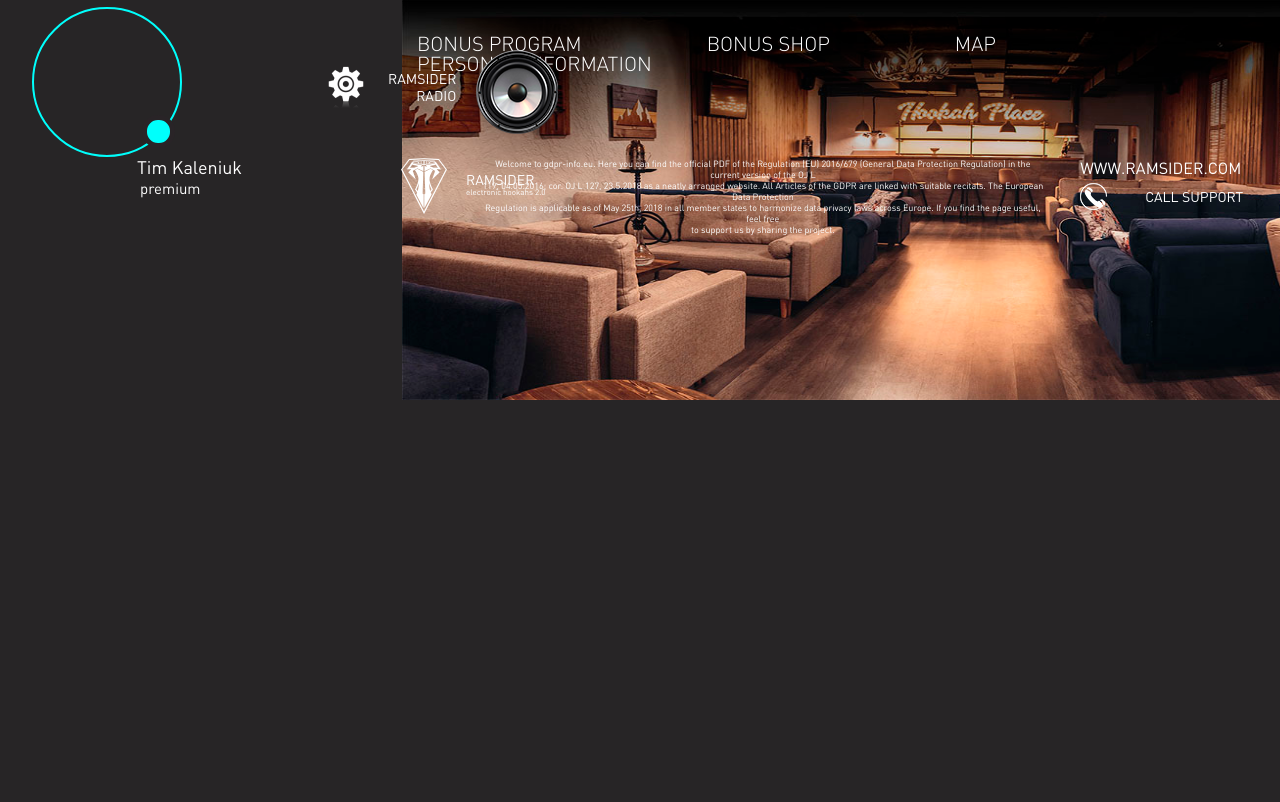
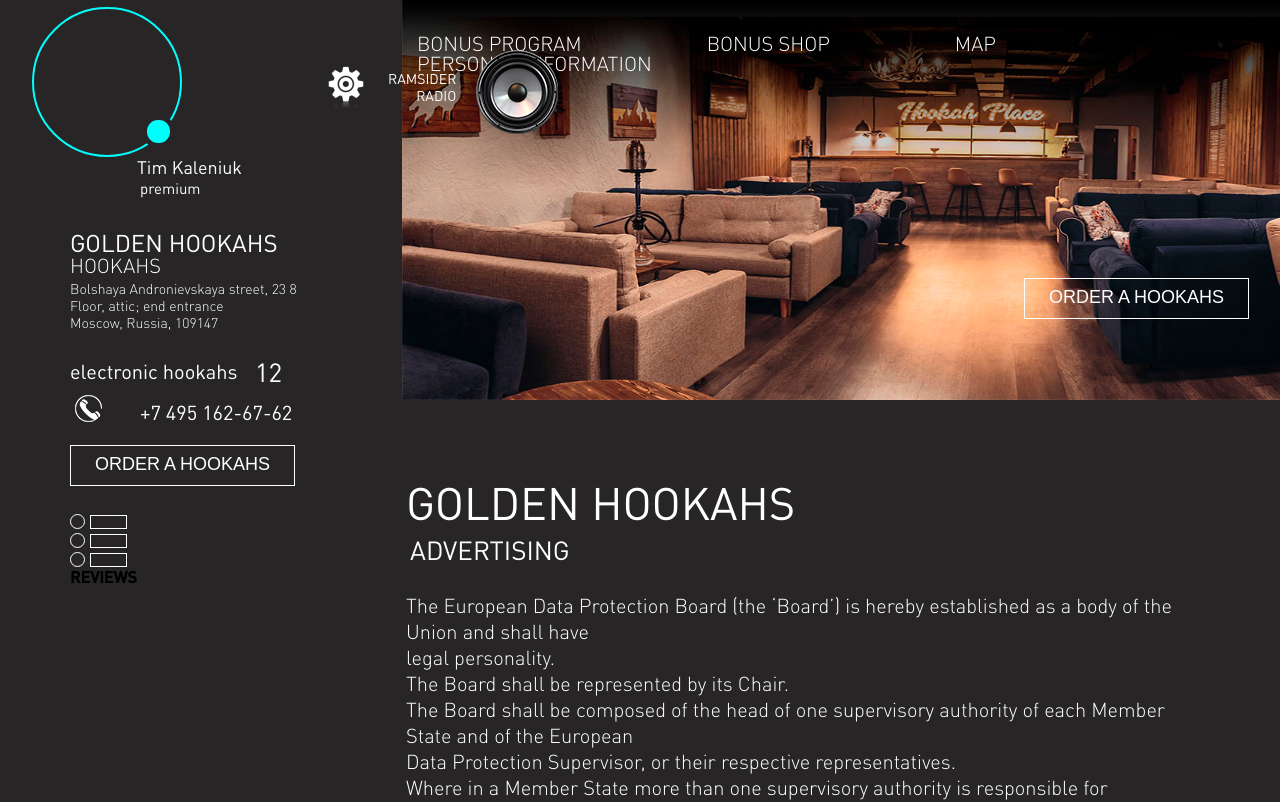
Before and after one commit to inkognito123/HookashProject, a React (Create React App) app: page /hook in a window 1280 px wide. Shown: the top 802 px of the page. Built offline with nearby package versions, Linux system fonts and the light colour scheme.

Commit message:
last change

```diff
--- a/package.json
+++ b/package.json
@@ -7,6 +7,7 @@
     "@testing-library/jest-dom": "^4.2.4",
     "@testing-library/react": "^9.5.0",
     "@testing-library/user-event": "^7.2.1",
+    "gh-pages": "^2.2.0",
     "react": "^16.13.1",
     "react-dom": "^16.13.1",
     "react-router-dom": "^5.1.2",
--- a/src/components/hookahs/hookahs.css
+++ b/src/components/hookahs/hookahs.css
@@ -112,28 +112,108 @@
     left: 80px;
 }
 
-.footer {
+.allInfoHookahs {
+    position: relative;
+    display: table;
+    height: 700px;
+    top: 150px;
+    width: 100%;
+}
+
+.allInfoHookahs .scrollInfo {
+    position: relative;
+    display: inline-block;
+    width: 75%;
+    float: left;
+}
+
+.nameHookah {
+    position: relative;
+    top: 220px;
+    left: 150px;
+}
+
+.nameHookah h2 {
+    font-size: 45px;
+    line-height: 10px;
+    color: #ffffff;
+    font-weight: normal;
+}
+
+.advertising {
+    position: relative;
+    top: 260px;
+    left: 154px;
+}
+
+.advertising h3 {
+    font-size: 26px;
+    line-height: 5px;
+    color: #ffffff;
+    font-weight: normal;
+}
+
+.advertisingText {
+    position: relative;
+    top: 300px;
+    left: 150px;
+}
+
+.advertisingText p {
+    font-size: 20px;
+    color: #ffffff;
+    font-weight: lighter;
+    text-align: left;
+}
+
+.allInfoHookahs .orderHookahs {
+    position: relative;
+    display: inline-block;
+    width: 25%;
+    float: left;
+}
+
+.orderHookahs button {
+    position: relative;
+    display: block;
+    width: 225px;
+    padding: 12px 9px 12px 9px;
+    border: 1px solid #ffffff;
+    background: transparent;
+
+}
+
+.orderHookahs button a {
+    font-size: 18px;
+    line-height: 4px;
+    text-decoration: none;
+    color: #ffffff;
+}
+
+
+
+.footerHook {
     position: relative;
     display: table;
     width: 100%;
-    top: 20px;
+    top: 107px;
 }
 
-.footer .logoMain {
+.footerHook .logoMain {
     position: relative;
     display: inline-block;
     width: 22%;
     float: left;
 }
 
-.footer p {
+.footerHook p {
     position: relative;
     display: inline-block;
     width: 55%;
     float: left;
 }
 
-.footer .infoTel {
+.footerHook .infoTel {
     position: relative;
     display: inline-block;
     width: 20%;
@@ -232,7 +312,7 @@
     left: 142px;
 }
 
-.account .nikNameMap {
+.account .nikNameHook {
     position: relative;
     display: inline;
     font-size: 18px;
@@ -242,7 +322,7 @@
     left: 137px;
 }
 
-.account .statusMap {
+.account .statusHook {
     position: relative;
     display: inline;
     font-size: 15px;
@@ -251,3 +331,45 @@
     top: 145px;
     left: 35px;
 }
+
+.review {
+    position: relative;
+    display: block;
+    height: 50px;
+    top: 30px;
+    left: 70px;
+}
+
+.review .reviewBlock {
+    display: table;
+    height: 50px;
+}
+
+.reviewCircle {
+    position: absolute;
+}
+
+.reviewCircle .circleRev {
+    position: relative;
+    margin-top: 4px;
+    width: 15px;
+    height: 15px;
+    border-radius: 50%;
+    border: 1px solid;
+    border-color: #ffffff;
+}
+
+.reviewSquare {
+    position: relative;
+    left: 20px;
+
+}
+
+.reviewSquare .squareRev {
+    margin-top: 5px;
+    position: relative;
+    width: 37px;
+    height: 14px;
+    border: 1px solid;
+    border-color: #ffffff;
+}
--- a/src/components/hookahs/hookahs.js
+++ b/src/components/hookahs/hookahs.js
@@ -32,10 +32,30 @@
                             <NavLink to="/"><img src={speaker} alt=""/></NavLink>
                         </div>
                     </div>
-                    <div className="">
-
+                    <div className="allInfoHookahs">
+                        <div className="scrollInfo">
+                            <div className="advertisingHookahs">
+                                <div className="nameHookah">
+                                    <h2>GOLDEN HOOKAHS</h2>
+                                </div>
+                                <div className="advertising">
+                                    <h3>ADVERTISING</h3>
+                                </div>
+                                <div className="advertisingText">
+                                    <p>The European Data Protection Board (the ‘Board’) is hereby established as a body of the Union and shall have<br/> legal personality.<br/>
+                                        The Board shall be represented by its Chair.<br/>
+                                        The Board shall be composed of the head of one supervisory authority of each Member State and of the European <br/> Data Protection Supervisor, or their respective representatives. <br/>
+                                        Where in a Member State more than one supervisory authority is responsible for monitoring the application <br/> of the provisions pursuant to this Regulation, a joint representative shall be appointed in accordance with <br/> that Member State’s law. <br/>
+                                        1The Commission shall have the right to participate in the activities and meetings of the Board without voting <br/> right. 2The Commission shall designate a representative. 3The Chair of the Board shall communicate to the <br/> Commission the activities of the Board. <br/>
+                                        In the cases referred to in Article 65, the European Data Protection Supervisor shall have voting rights only <br/> on decisions which concern principles and rules applicable to the Union institutions, bodies, offices and <br/> agencies which correspond in substance to those of this</p>
+                                </div>
+                            </div>
+                        </div>
+                        <div className="orderHookahs">
+                            <button><NavLink to="/">ORDER A HOOKAHS</NavLink></button>
+                        </div>
                     </div>
-                    <div className="footer">
+                    <div className="footerHook">
                         <div className="logoMain">
                             <img className="logo" src={logo} alt=""/>
                             <span className="promo">RAMSIDER</span>
@@ -66,8 +86,59 @@
                             <NavLink to="/"><img src="" alt=""/></NavLink>
                         </div>
                         <div className="online"></div>
-                        <span className="nikNameMap">Tim Kaleniuk</span>
-                        <span className="statusMap">premium</span>
+                        <span className="nikNameHook">Tim Kaleniuk</span>
+                        <span className="statusHook">premium</span>
+                    </div>
+                </div>
+                <div className="infoAll">
+                    <div className="scrollList">
+                        <div className="hookahsBlock1">
+                            <div className="nameHookahs">
+                                <span>GOLDEN HOOKAHS</span>
+                                <span>HOOKAHS</span>
+                            </div>
+                            <div className="infoText">
+                                <p>Bolshaya Andronievskaya street, 23 8 <br/>
+                                    Floor, attic; end entrance <br/>
+                                    Moscow, Russia, 109147</p>
+                            </div>
+                            <div className="ratingArea1">
+                                <input type="radio" id="star1" name="rating" value="1"/>
+                                <label htmlFor="star1" title="Оценка 1"></label>
+                                <input type="radio" id="star2" name="rating" value="2"/>
+                                <label htmlFor="star2" title="Оценка 2"></label>
+                                <input type="radio" id="star3" name="rating" value="3"/>
+                                <label htmlFor="star3" title="Оценка 3"></label>
+                            </div>
+                            <div className="infoHookahs">
+                                <span>electronic hookahs</span>
+                                <span>12</span>
+                            </div>
+                            <div className="telInfo">
+                                <img className="tel" src={tel} alt=""/>
+                                <span>+7 495 162-67-62</span>
+                            </div>
+                            <div className="order">
+                                <button><NavLink to="/">ORDER A HOOKAHS</NavLink></button>
+                            </div>
+                        </div>
+                        <div className="review">
+                            <div className="reviewBlock">
+                                <div className="reviewCircle">
+                                    <div className="circleRev"></div>
+                                    <div className="circleRev"></div>
+                                    <div className="circleRev"></div>
+                                </div>
+                                <div className="reviewSquare">
+                                    <div className="squareRev"></div>
+                                    <div className="squareRev"></div>
+                                    <div className="squareRev"></div>
+                                </div>
+                            </div>
+                            <div>
+                                <h4>REVIEWS</h4>
+                            </div>
+                        </div>
                     </div>
                 </div>
             </div>
--- a/src/components/map/map.js
+++ b/src/components/map/map.js
@@ -69,21 +69,6 @@
                     <div className="codMap">
                         <YMaps>
                             <Map state={this.state} width="100%" height="100%">
-                                <Placemark
-                                    geometry={{
-                                        coordinates: mapState.center,
-                                    }}
-                                    properties={{
-                                        hintContent: 'Собственный значок метки',
-                                        balloonContent: 'Это красивая метка',
-                                    }}
-                                    options={{
-                                        iconLayout: 'default#image',
-                                        iconImageHref: logotip,
-                                        iconImageSize: [30, 42],
-                                        iconImageOffset: [-3, -42],
-                                    }}
-                                />
                                 <ListBox data={{content: 'Choose hookahs'}}>
                                     {hookahs.map(hookahs =>
                                         <ListBoxItem
```
Also changed, not shown: public/index.html (+1 -21 lines), 1 other file (tests, documents, lock files or other folders).
